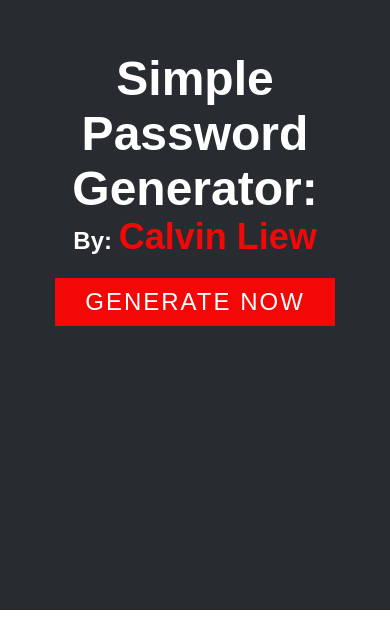
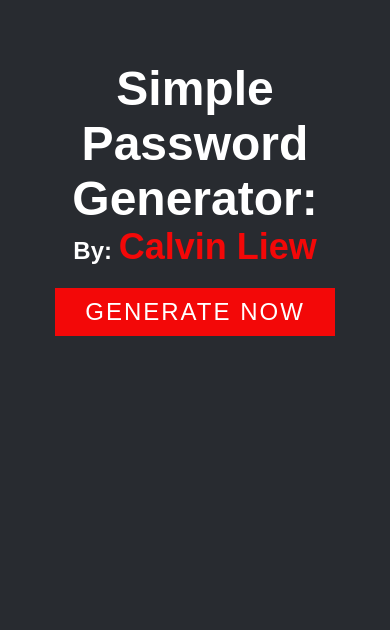
Before and after one commit to Calvin582L/password-gen-website, a plain HTML site: page index.html in a window 390 px wide. Shown: the part 234-864 px from the top of the page. Drawn offline with Linux system fonts and the light colour scheme.

Commit message:
Update style.css

```diff
--- a/style.css
+++ b/style.css
@@ -66,3 +66,18 @@
 {
   letter-spacing: 6px;
 }
+
+@media (max-width: 991px){
+
+  header, header.sticky
+  {
+    padding: 10px 20px;
+    background: #282b30
+  }
+
+  section
+  {
+    padding: 20px;
+  }
+
+}
```
